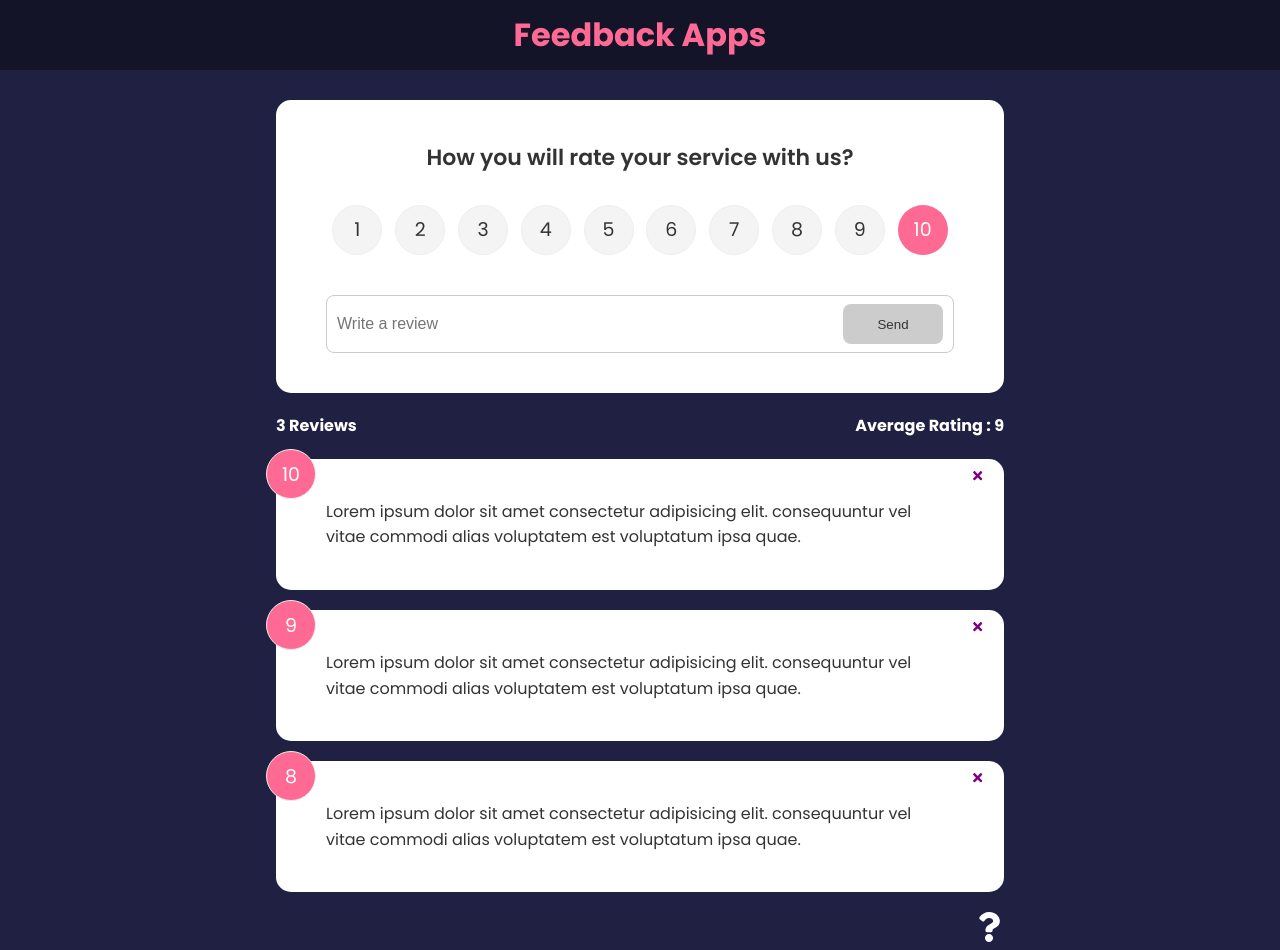
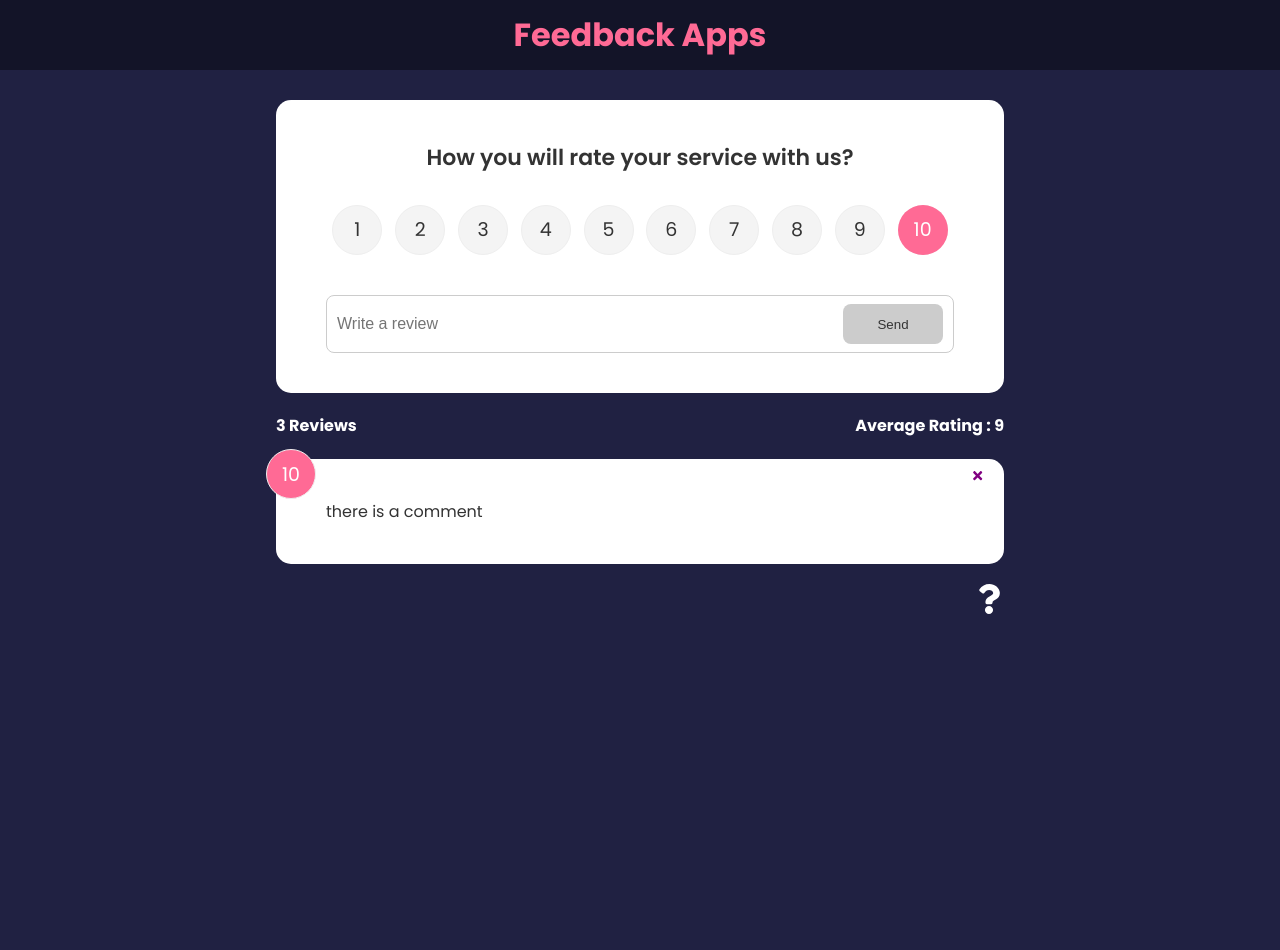
Before and after one commit to adittanu/Feedback-app, a React (Create React App) app: page / in a window 1280 px wide. After the commit the page ends 800 px from the top, so only its background shows below. Built offline with nearby package versions, Linux system fonts and the light colour scheme.

Commit message:
add provider & useContext

```diff
--- a/src/App.js
+++ b/src/App.js
@@ -10,7 +10,7 @@ import AboutPage from './components/pages/AboutPage';
 import NotFoundPage from './components/pages/NotFoundPage';
 import AboutIconLink from './components/AboutIconLink';
 import Post from './components/Post';
-
+import {FeedbackProvider} from './context/FeedbackContext';
 
 // import Card from './components/shared/Card';
 
@@ -32,6 +32,7 @@ function App() {
     if (loading) return (<h1>Loading...</h1>)
 
     return (
+        <FeedbackProvider>
             <Router>
                 <Header />
                 <div className="container">
@@ -55,6 +56,7 @@ function App() {
                     </Card> */}
                 </div>
             </Router>
+        </FeedbackProvider>
     )
 }
 
--- a/src/components/FeedbackList.jsx
+++ b/src/components/FeedbackList.jsx
@@ -1,8 +1,12 @@
 import FeedbackItem from "./FeedbackItem"
 import PropTypes from "prop-types"
 import { motion, AnimatePresence } from 'framer-motion'
+import { useContext } from 'react'
+import FeedbackContext from "../context/FeedbackContext"
 
-function FeedbackList({ feedback, handleDelete }) {
+function FeedbackList({ handleDelete }) {
+    const {feedback} = useContext(FeedbackContext)
+    console.log("🚀 ~ file: FeedbackList.jsx ~ line 9 ~ FeedbackList ~ feedback", feedback)
     if (!feedback || feedback.length === 0) {
         return <div> No List Available</div>
     }
--- /dev/null
+++ b/src/context/FeedbackContext.js
@@ -0,0 +1,24 @@
+import { createContext, useState } from "react";
+
+const FeedbackContext = createContext()
+
+export const FeedbackProvider = ({ children }) => {
+    const [feedback, setFeedback] = useState([
+        {
+            id : 1,
+            text : 'there is a comment',
+            rating : 10
+        }
+    ])
+
+    return (
+        <FeedbackContext.Provider
+            value={{
+                feedback
+            }}>
+            {children}
+        </FeedbackContext.Provider>
+    )
+}
+
+export default FeedbackContext
```
Also changed, not shown: src/components/Post.jsx (line endings or trailing spaces). Lines whose indentation alone changed are shown as unchanged.
